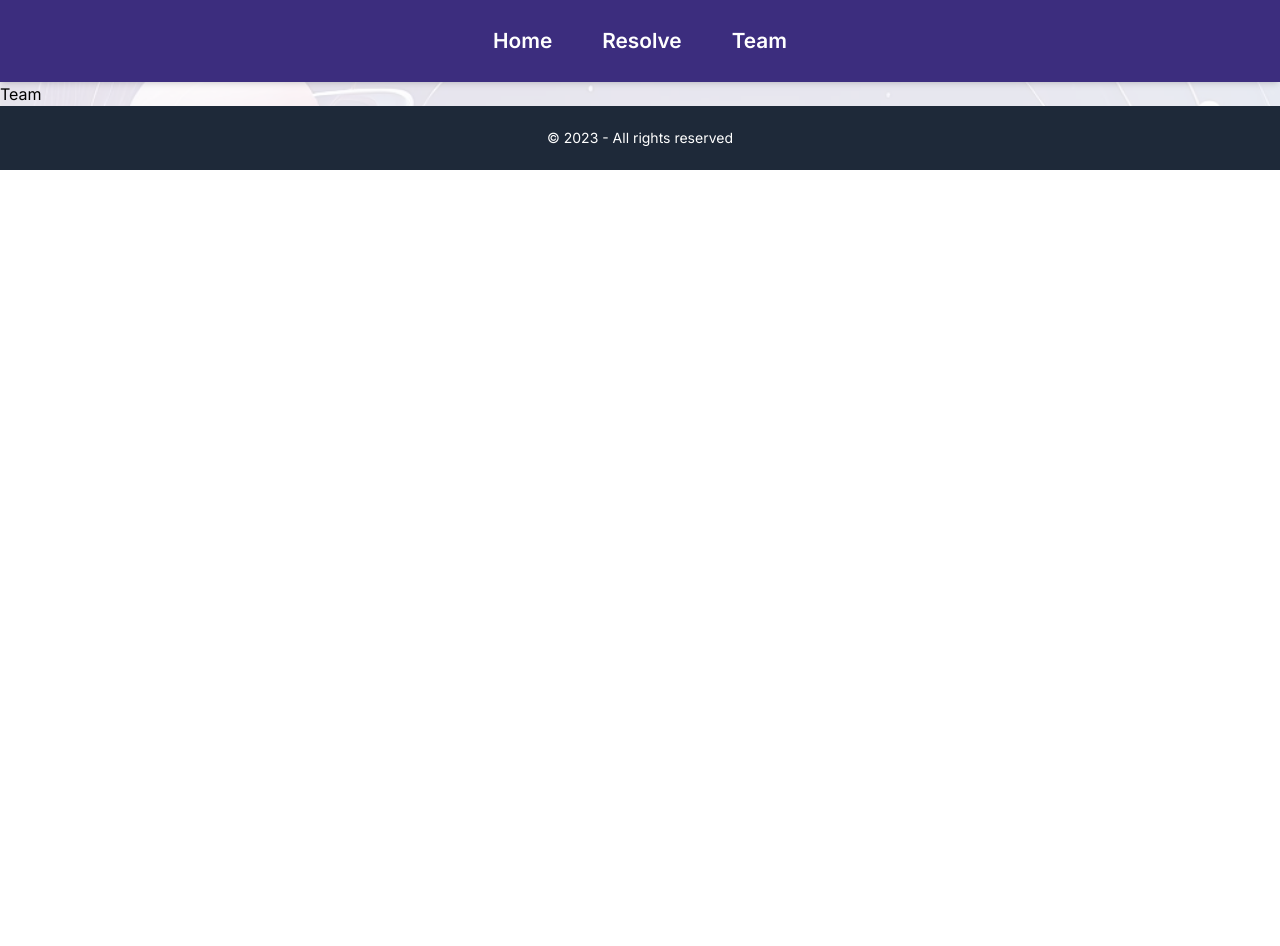
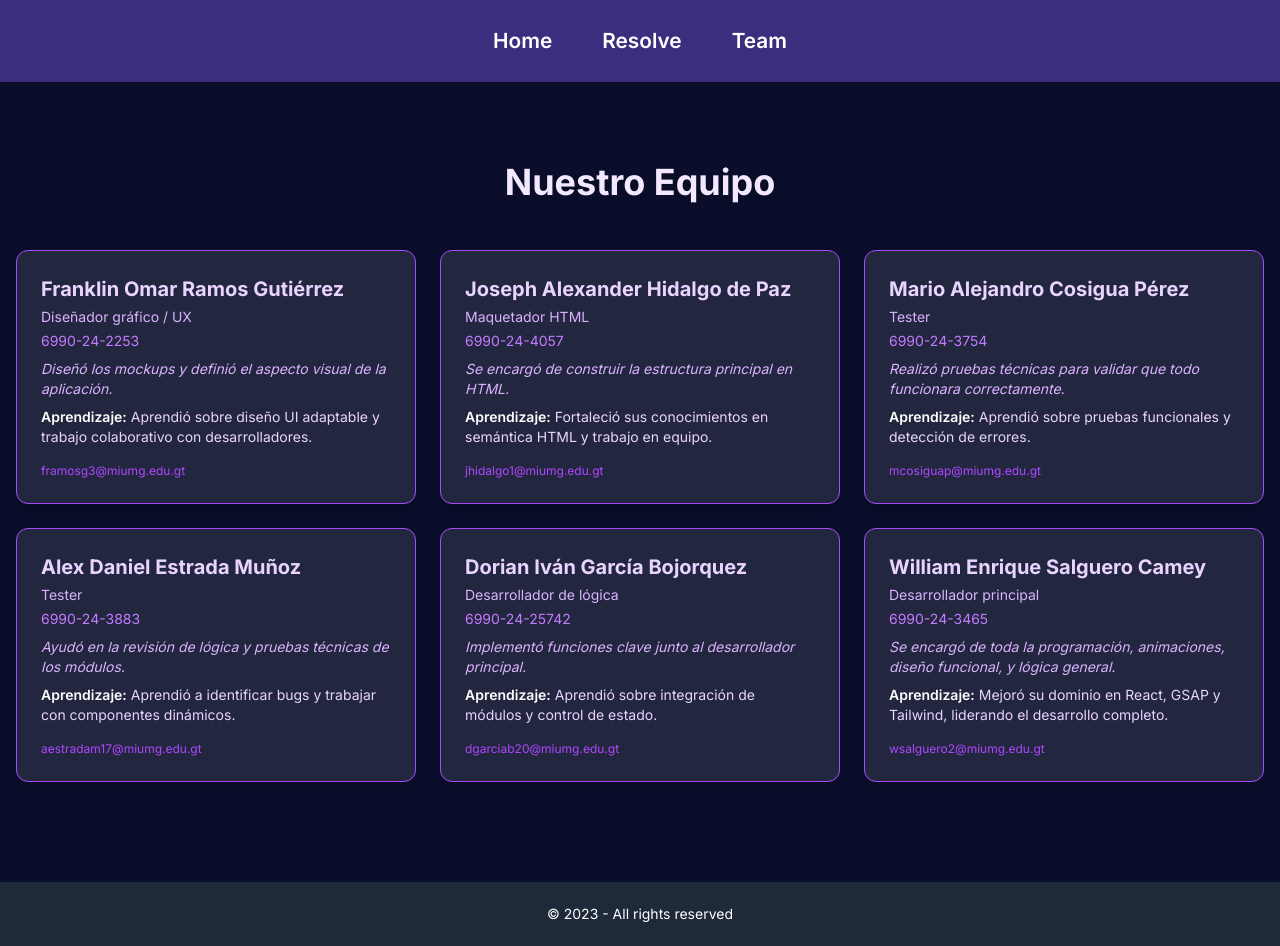
Before and after one commit to wsalguero/fisica-i-proyecto-final, a React (Vite) app: page /team in a window 1280 px wide. Before the commit the page ends 800 px from the top, so only its background shows below. Built offline with nearby package versions, Linux system fonts and the light colour scheme.

Commit message:
pagina de team y ultima parte de todo ya implementada

```diff
--- a/package.json
+++ b/package.json
@@ -13,14 +13,12 @@
     "@ramonak/react-progress-bar": "^5.4.0",
     "@studio-freight/lenis": "^1.0.42",
     "@tailwindcss/vite": "^4.1.5",
-    "dom": "^0.0.3",
     "gsap": "^3.13.0",
     "lenis": "^1.3.1",
     "react": "^18.3.1",
     "react-dom": "^18.2.0",
     "react-icons": "^5.5.0",
     "react-router-dom": "^7.5.3",
-    "router": "^2.2.0",
     "sweetalert2": "^11.21.0",
     "tailwindcss": "^4.1.5"
   },
--- a/src/pages/home/home.tsx
+++ b/src/pages/home/home.tsx
@@ -222,6 +222,18 @@ const Home = () => {
                 </div>
             </section>
 
+            <section id="presentacion" className="min-h-screen flex items-center justify-center bg-[#0b0e2a] px-4 py-20">
+                <a
+                    href="https://www.canva.com/design/DAGo3ksVU64/w79UnpzKMMW-5SDaJmiYcQ/view?utm_content=DAGo3ksVU64&utm_campaign=designshare&utm_medium=link2&utm_source=uniquelinks&utlId=hded397866f" // <-- Reemplazá por tu link real
+                    target="_blank"
+                    rel="noopener noreferrer"
+                    className="bg-purple-600 hover:bg-purple-700 text-white font-semibold px-6 py-3 rounded-xl shadow-lg transition-all text-lg"
+                >
+                    Ver Presentación en Canva
+                </a>
+            </section>
+
+
         </div>
     )
 }
--- a/src/pages/team/team.tsx
+++ b/src/pages/team/team.tsx
@@ -1,6 +1,78 @@
+const integrantes = [
+    {
+        nombre: "Franklin Omar Ramos Gutiérrez",
+        carne: "6990-24-2253",
+        correo: "framosg3@miumg.edu.gt",
+        rol: "Diseñador gráfico / UX",
+        descripcion: "Diseñó los mockups y definió el aspecto visual de la aplicación.",
+        aprendizaje: "Aprendió sobre diseño UI adaptable y trabajo colaborativo con desarrolladores.",
+    },
+    {
+        nombre: "Joseph Alexander Hidalgo de Paz",
+        carne: "6990-24-4057",
+        correo: "jhidalgo1@miumg.edu.gt",
+        rol: "Maquetador HTML",
+        descripcion: "Se encargó de construir la estructura principal en HTML.",
+        aprendizaje: "Fortaleció sus conocimientos en semántica HTML y trabajo en equipo.",
+    },
+    {
+        nombre: "Mario Alejandro Cosigua Pérez",
+        carne: "6990-24-3754",
+        correo: "mcosiguap@miumg.edu.gt",
+        rol: "Tester",
+        descripcion: "Realizó pruebas técnicas para validar que todo funcionara correctamente.",
+        aprendizaje: "Aprendió sobre pruebas funcionales y detección de errores.",
+    },
+    {
+        nombre: "Alex Daniel Estrada Muñoz",
+        carne: "6990-24-3883",
+        correo: "aestradam17@miumg.edu.gt",
+        rol: "Tester",
+        descripcion: "Ayudó en la revisión de lógica y pruebas técnicas de los módulos.",
+        aprendizaje: "Aprendió a identificar bugs y trabajar con componentes dinámicos.",
+    },
+    {
+        nombre: "Dorian Iván García Bojorquez",
+        carne: "6990-24-25742",
+        correo: "dgarciab20@miumg.edu.gt",
+        rol: "Desarrollador de lógica",
+        descripcion: "Implementó funciones clave junto al desarrollador principal.",
+        aprendizaje: "Aprendió sobre integración de módulos y control de estado.",
+    },
+    {
+        nombre: "William Enrique Salguero Camey",
+        carne: "6990-24-3465",
+        correo: "wsalguero2@miumg.edu.gt",
+        rol: "Desarrollador principal",
+        descripcion: "Se encargó de toda la programación, animaciones, diseño funcional, y lógica general.",
+        aprendizaje: "Mejoró su dominio en React, GSAP y Tailwind, liderando el desarrollo completo.",
+    },
+]
+
 const Team = () => {
     return (
-        <div>Team</div>
+        <section className="min-h-screen px-4 py-20 bg-[#0b0e2a] text-white">
+            <h1 className="text-center text-4xl font-bold mb-12 drop-shadow-md text-purple-100">
+                Nuestro Equipo
+            </h1>
+            <div className="grid grid-cols-1 md:grid-cols-2 lg:grid-cols-3 gap-6">
+                {integrantes.map((persona, i) => (
+                    <div
+                        key={i}
+                        className="bg-white/10 border border-purple-500 p-6 rounded-xl shadow-lg hover:shadow-purple-400 transition"
+                    >
+                        <h2 className="text-xl font-bold text-purple-200 mb-1">{persona.nombre}</h2>
+                        <p className="text-sm text-purple-300 mb-1">{persona.rol}</p>
+                        <p className="text-sm text-purple-400 mb-2">{persona.carne}</p>
+                        <p className="text-sm text-purple-300 italic mb-2">{persona.descripcion}</p>
+                        <p className="text-sm text-purple-200">
+                            <span className="font-semibold text-white">Aprendizaje:</span> {persona.aprendizaje}
+                        </p>
+                        <p className="text-xs text-purple-500 mt-4">{persona.correo}</p>
+                    </div>
+                ))}
+            </div>
+        </section>
     )
 }
 
```
